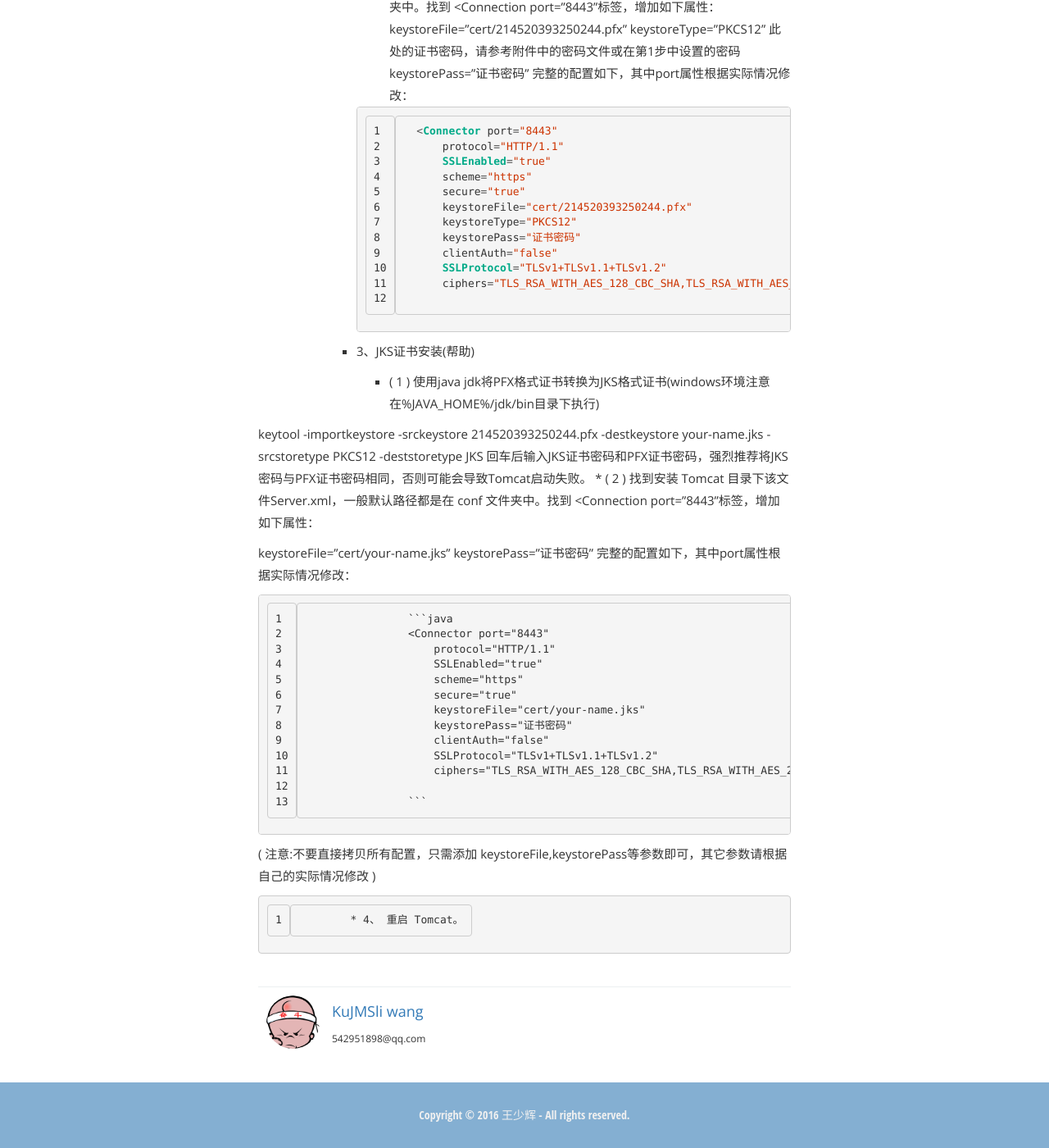
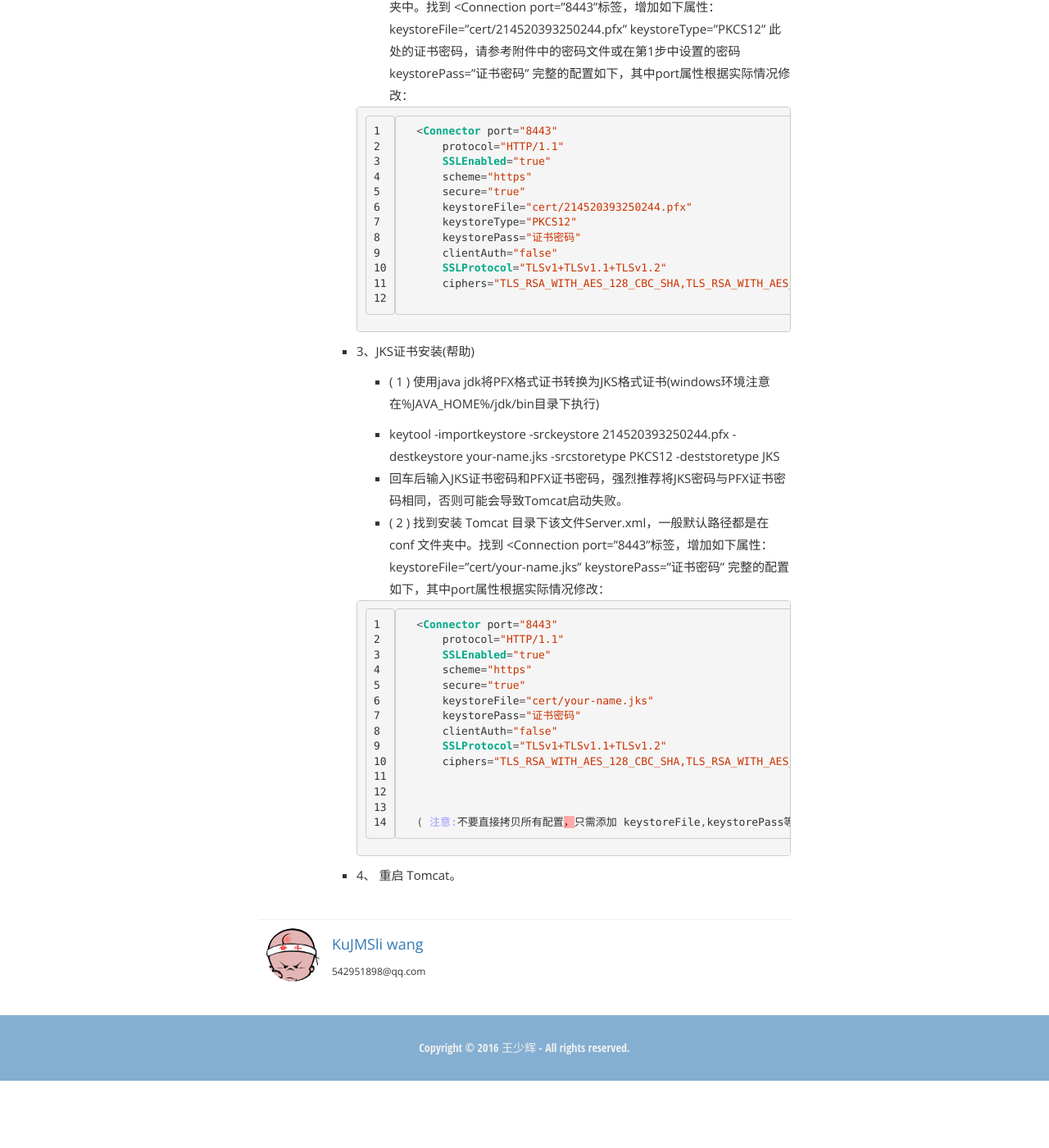
Before and after one commit to KuJMSliwang/KuJMSliwang.github.io, a Jekyll site: the page built from _posts/2018-08-02-WXProgram.md, in a window 1280 px wide and 1400 px high, scrolled down 3024 px. Shown: the whole window at 82% size. Built offline with Jekyll 4.4.1, drawn with Linux system fonts in a browser that asks for light colours; after the commit the page ends 4342 px from its top, so only the background shows below that.

Commit message:
Update 2018-08-02-WXProgram.md
格式修改

````diff
--- a/_posts/2018-08-02-WXProgram.md
+++ b/_posts/2018-08-02-WXProgram.md
@@ -138,13 +138,9 @@
 
 			* ( 1 ) 使用java jdk将PFX格式证书转换为JKS格式证书(windows环境注意在%JAVA_HOME%/jdk/bin目录下执行)
 
-keytool -importkeystore -srckeystore 214520393250244.pfx -destkeystore your-name.jks -srcstoretype PKCS12 -deststoretype JKS
-回车后输入JKS证书密码和PFX证书密码，强烈推荐将JKS密码与PFX证书密码相同，否则可能会导致Tomcat启动失败。
-			* ( 2 ) 找到安装 Tomcat 目录下该文件Server.xml，一般默认路径都是在 conf 文件夹中。找到 &lt;Connection port="8443"标签，增加如下属性：
-
-keystoreFile="cert/your-name.jks"
-keystorePass="证书密码"
-完整的配置如下，其中port属性根据实际情况修改：
+			* keytool -importkeystore -srckeystore 214520393250244.pfx -destkeystore your-name.jks -srcstoretype PKCS12 -deststoretype JKS
+			* 回车后输入JKS证书密码和PFX证书密码，强烈推荐将JKS密码与PFX证书密码相同，否则可能会导致Tomcat启动失败。
+			* ( 2 ) 找到安装 Tomcat 目录下该文件Server.xml，一般默认路径都是在 conf 文件夹中。找到 &lt;Connection port="8443"标签，增加如下属性：keystoreFile="cert/your-name.jks" keystorePass="证书密码" 完整的配置如下，其中port属性根据实际情况修改：
 
 			```java
 			<Connector port="8443"
@@ -158,8 +154,9 @@ keystorePass="证书密码"
 			    SSLProtocol="TLSv1+TLSv1.1+TLSv1.2"
 			    ciphers="TLS_RSA_WITH_AES_128_CBC_SHA,TLS_RSA_WITH_AES_256_CBC_SHA,TLS_ECDHE_RSA_WITH_AES_128_CBC_SHA,TLS_ECDHE_RSA_WITH_AES_128_CBC_SHA256,TLS_RSA_WITH_AES_128_CBC_SHA256,TLS_RSA_WITH_AES_256_CBC_SHA256"/>
 
+
+
+			( 注意:不要直接拷贝所有配置，只需添加 keystoreFile,keystorePass等参数即可，其它参数请根据自己的实际情况修改 )
 			```
 
-( 注意:不要直接拷贝所有配置，只需添加 keystoreFile,keystorePass等参数即可，其它参数请根据自己的实际情况修改 )
-
 		* 4、 重启 Tomcat。
````
